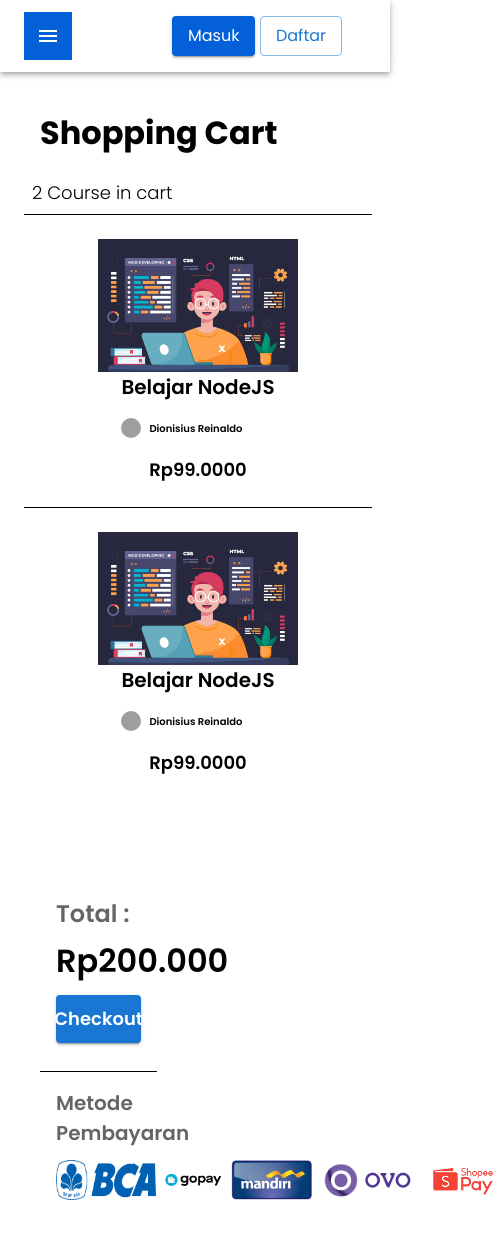
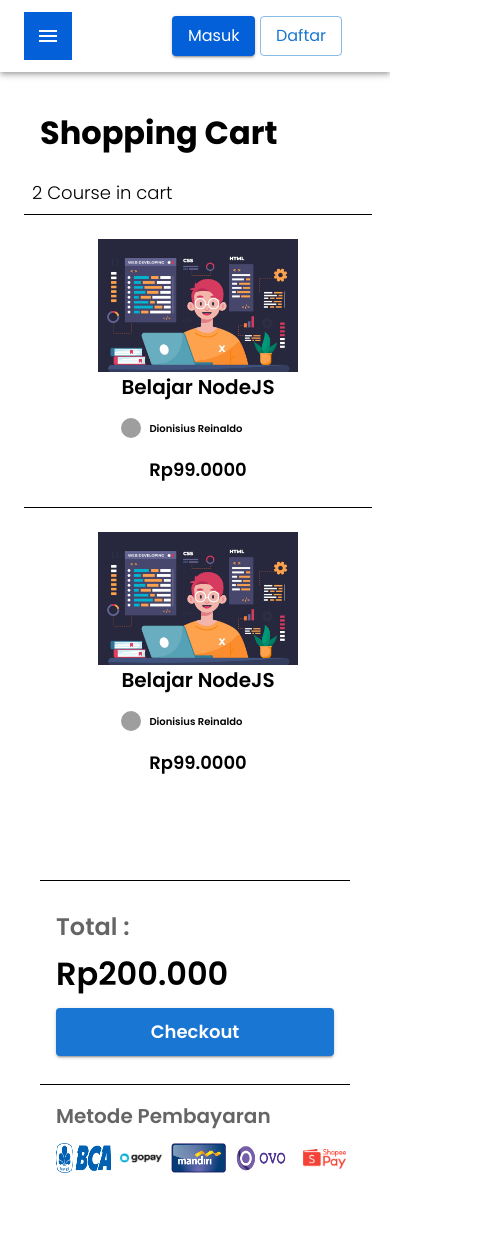
Before and after one commit to tugas-akhir-fs26/FE-SkillMastery, a React (Vite) app: page /payment in a window 390 px wide. Shown: the top 1238 px of the page, 501 px wide, since content can reach past the window. Built offline with nearby package versions, Linux system fonts and the light colour scheme; grey boxes are pictures that could not be loaded.

Commit message:
responsive payment section

```diff
--- a/src/components/payment/subtotal.jsx
+++ b/src/components/payment/subtotal.jsx
@@ -1,11 +1,13 @@
+// @ts-nocheck
 import { Box, Button, Typography } from "@mui/material";
 import React from "react";
+import Style from "./subtotal.module.css"
 
 export default function Subtotal() {
     const payments = ["bca", "gopay", "mandiri", "ovo", "spay"]
   return (
-    <Box>
-      <Box sx={{ display: "flex", flexDirection: "column", p:2 }}>
+    <Box sx={{width : "100%", borderTop : {xs : "1px solid black", md : "none"}}}>
+      <Box sx={{ display: "flex", flexDirection: "column", p:2, marginTop : {xs : "12px", md : 0} }}>
         <Typography
           sx={{
             fontSize: "24px",
@@ -42,7 +44,7 @@ export default function Subtotal() {
         </Typography>
         <Box sx={{display : "flex", gap : "8px", marginTop : "12px"}}>
             {payments.map((payment)=> (
-                <img src={`../src/assets/payments/${payment}.png`} alt={payment} width={100} height={40} />
+                <img src={`../src/assets/payments/${payment}.png`} alt={payment} className={`${Style.img_payments}`} />
             ))}
         </Box>
       </Box>
--- /dev/null
+++ b/src/components/payment/subtotal.module.css
@@ -0,0 +1,11 @@
+.img_payments{
+    width: 100px;
+    height: 40px;
+}
+
+@media screen and (max-width: 768px){
+    .img_payments{
+        width: 55px;
+        height: 30px;
+    }
+}
--- a/src/pages/payment.jsx
+++ b/src/pages/payment.jsx
@@ -27,7 +27,7 @@ function Payment() {
           </Box>
         </Grid>
         <Grid item xs={12} md={4}>
-          <Box sx={{ width: "30vw", p: 2, height: "50vh", marginTop: "48px" }}>
+          <Box sx={{ p: 2, height: "50vh", marginTop: "48px" }}>
             {/* render subtotal */}
             <Subtotal />
           </Box>
```
